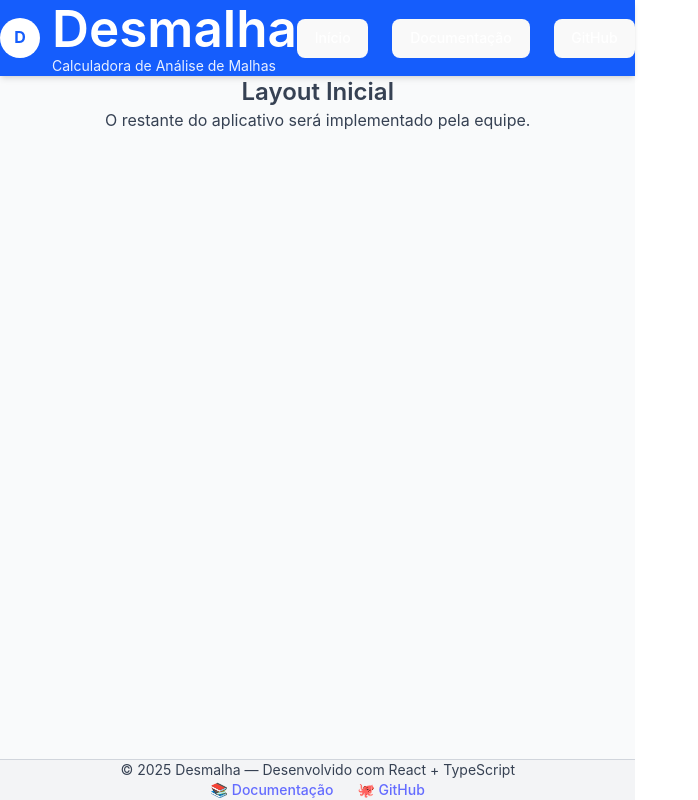
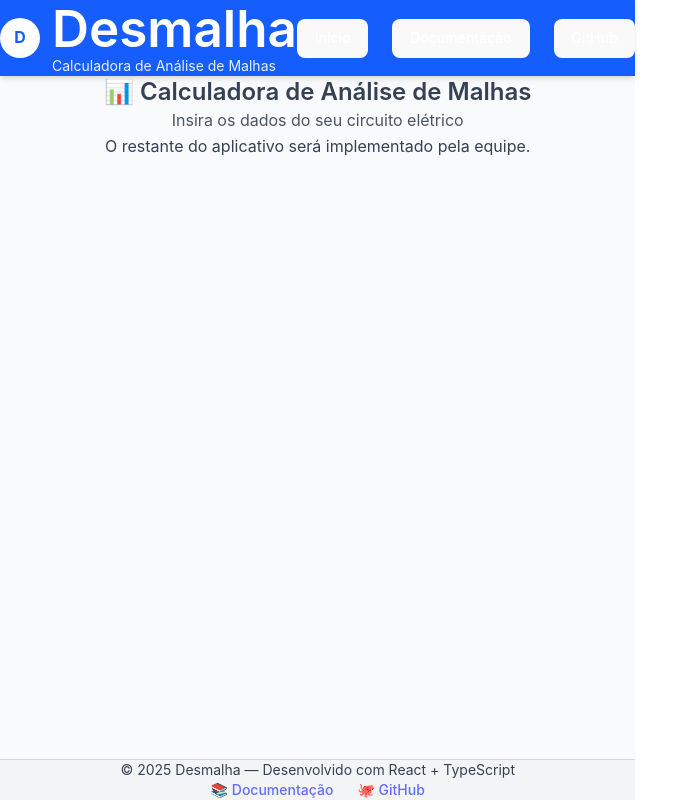
Before and after one commit to mateus-s-a/Desmalha, a React (Vite) app: page / in a window 1280 px wide. Shown: the whole page, without its empty margins (0-698 px from the left). Built offline with nearby package versions, Linux system fonts and the light colour scheme.

Commit message:
Update App.tsx

```diff
--- a/src/App.tsx
+++ b/src/App.tsx
@@ -8,7 +8,8 @@ export default function App() {
       <Navbar />
 
       <main className="flex-1 px-6 py-16 text-center text-gray-700">
-        <h2 className="text-2xl font-semibold mb-3">Layout Inicial</h2>
+        <h2 className="text-2xl font-semibold mb-3">📊 Calculadora de Análise de Malhas</h2>
+        <p className="text-gray-600 mb-4">Insira os dados do seu circuito elétrico</p>
         <p>O restante do aplicativo será implementado pela equipe.</p>
       </main>
 
```
